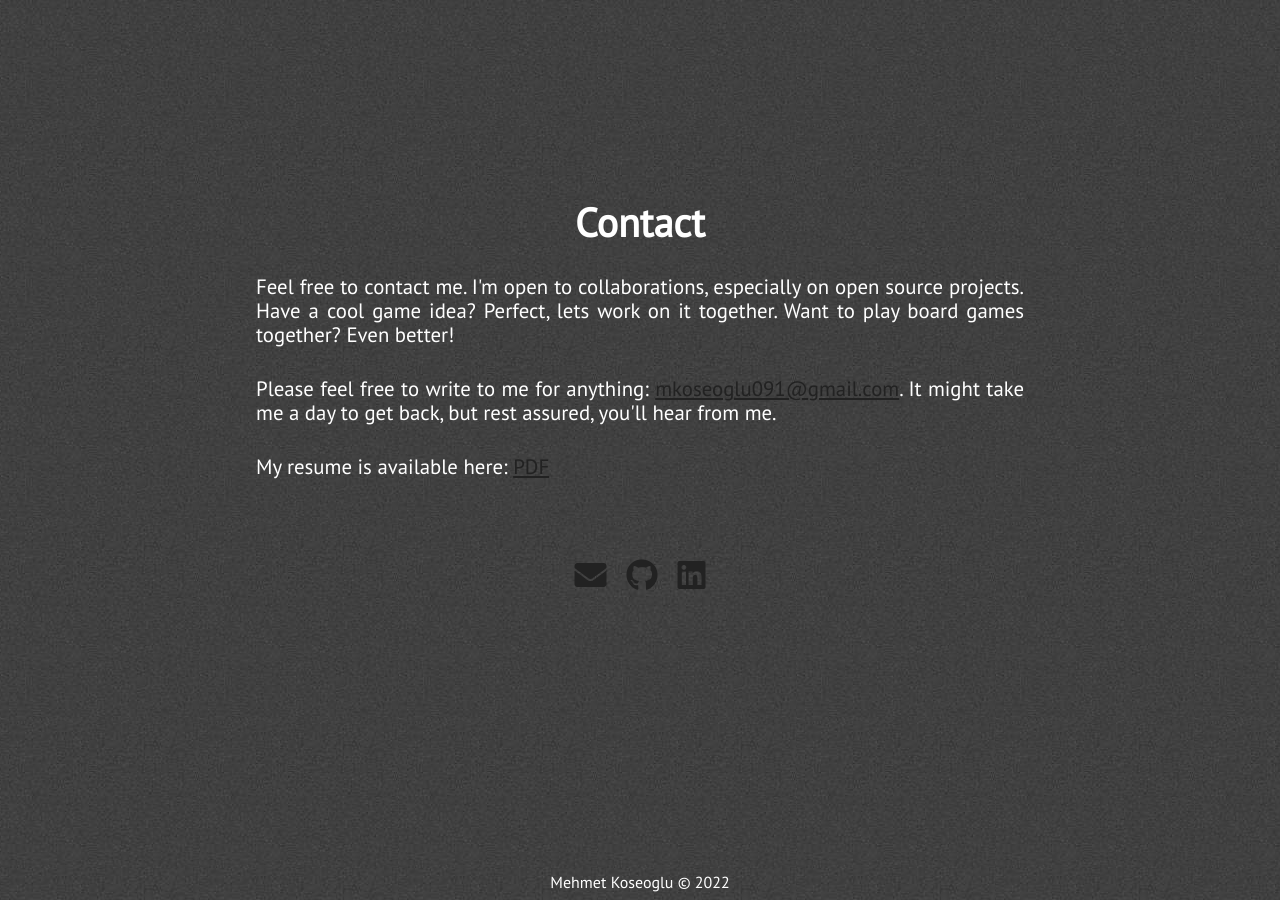
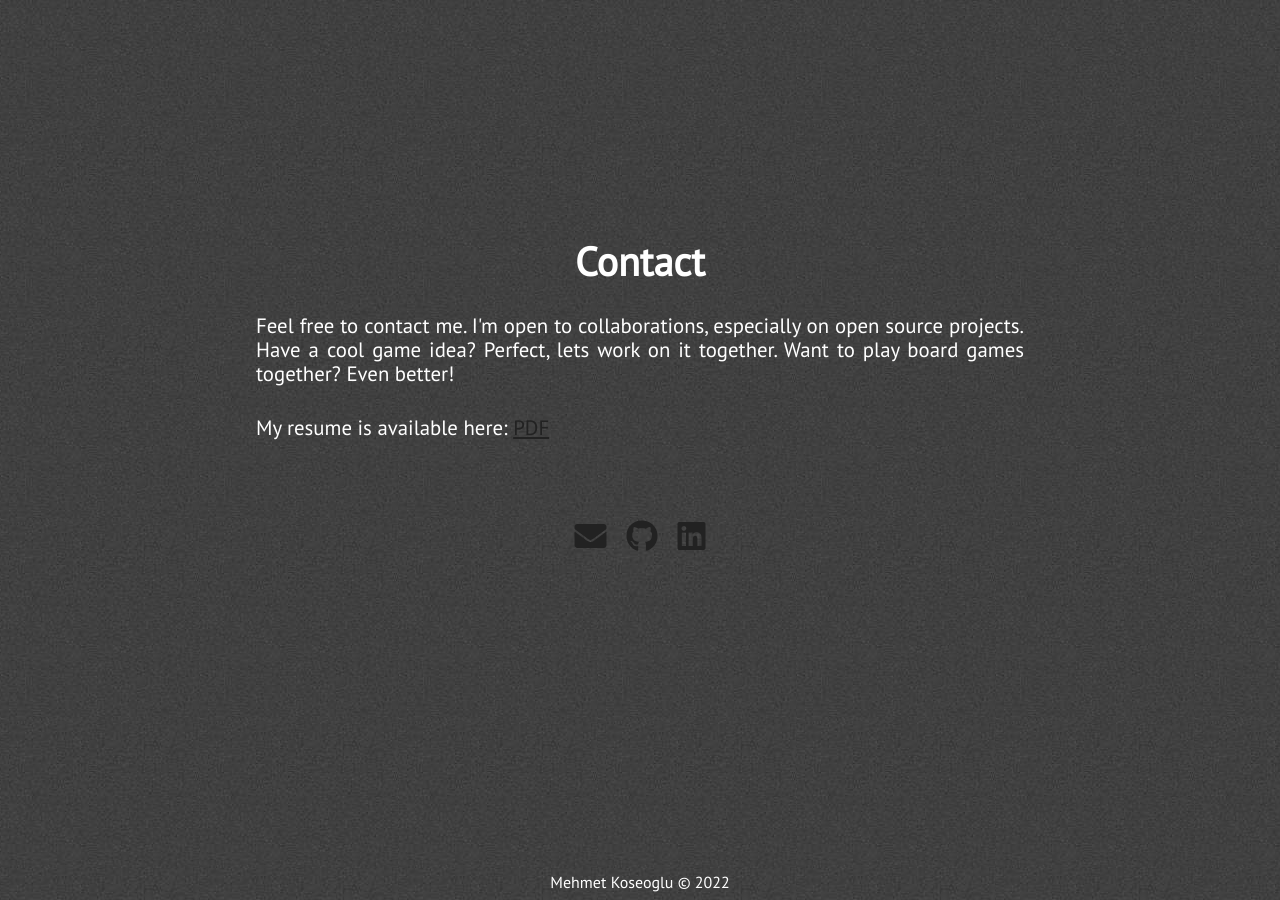
Before and after one commit to mkoseoglu091/mkoseoglu091.github.io, a Jekyll site: the page built from index.html, in a window 1280 px wide and 900 px high, scrolled down 4035 px. Built offline with Jekyll 4.4.1, drawn with Linux system fonts in a browser that asks for light colours; nearby versions of some CDN libraries.

Commit message:
Update extra.html

```diff
--- a/_includes/extra.html
+++ b/_includes/extra.html
@@ -5,9 +5,7 @@
             <p class="paragraph-text justify-text">
                 Feel free to contact me. I'm open to collaborations, especially on open source projects. Have a cool game idea? Perfect, lets work on it together. Want to play board games together? Even better!
             </p>
-            <p class="paragraph-text justify-text">
-                Please feel free to write to me for anything: <a href="mailto:{{ site.email }}">{{ site.email }}</a>. It might take me a day to get back, but rest assured, you'll hear from me.
-            </p>
+
             <p class="paragraph-text justify-text">
                 My resume is available here: <a href="../assets/images/CV.pdf">PDF</a>
             </p>
```
